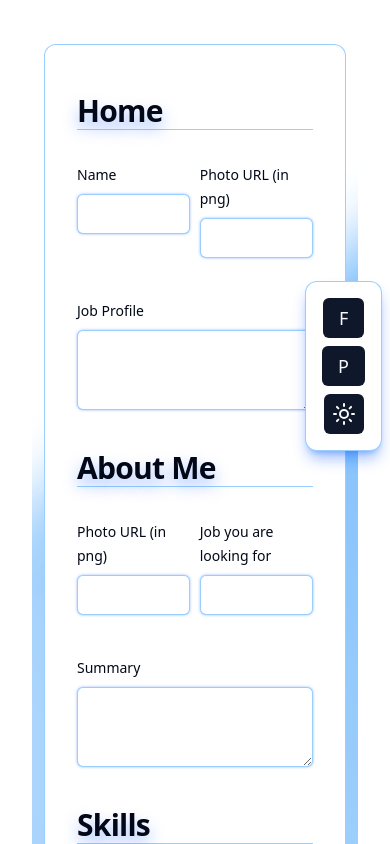
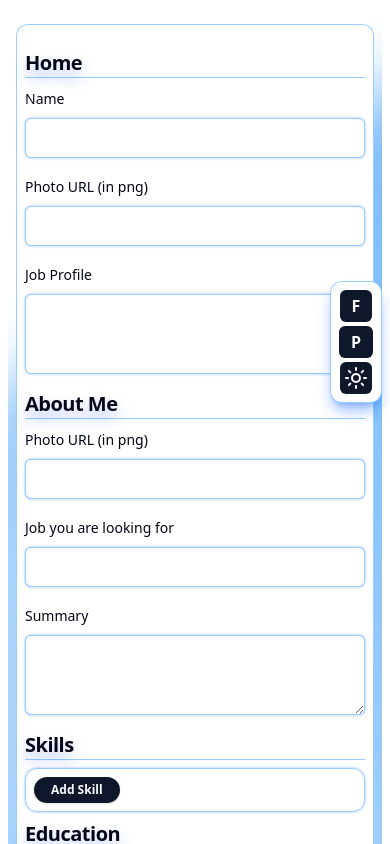
Before and after one commit to Lokesh544/Frontend-Project-Work-7-University, a Next.js app: page /form in a window 390 px wide. Shown: the top 844 px of the page. Built offline with nearby package versions, Linux system fonts and the light colour scheme.

Commit message:
21/5/2024

```diff
--- a/src/Veiws/Form/Form.jsx
+++ b/src/Veiws/Form/Form.jsx
@@ -161,7 +161,7 @@ export default function PortfolioForm() {
     formfeilds.push(
       <div
         key={useId()}
-        className="w-full mt-4 shrink-0 capitalize border-b border-b-border"
+        className="w-full mt-4 max-sm:mt-2 shrink-0 capitalize border-b border-b-border"
       >
         <TypographyH3 className="text-shadow-lg shadow-glow">
           {ele.title}
@@ -221,9 +221,11 @@ export default function PortfolioForm() {
   }
 
   return (
-    <main className="bg-background min-h-screen p-8">
+    <main className="bg-background min-h-screen p-8 max-sm:px-2 max-sm:py-4">
       <ContainerAnimatedBorder
-        className={cn("min-h-full max-w-6xl m-auto p-8")}
+        className={cn(
+          "min-h-full max-w-6xl m-auto p-8 max-sm:py-4 max-sm:px-2"
+        )}
       >
         <Form {...form}>
           <form
@@ -234,7 +236,7 @@ export default function PortfolioForm() {
                 onSubmit(values);
               })(event);
             }}
-            className="space-y-8 flex flex-wrap justify-between"
+            className="space-y-8 max-sm:space-y-2 flex flex-wrap justify-between"
           >
             {formfeilds}
             <div className="shrink-0 w-full flex justify-around">
--- a/src/Veiws/Form/FormInput.jsx
+++ b/src/Veiws/Form/FormInput.jsx
@@ -6,7 +6,7 @@ import { cn } from "@/lib/utils";
 
 export default function FormInput({ field }) {
   return (
-    <FormInputBase field={field} className="w-[48%]">
+    <FormInputBase field={field} className="sm:w-[48%]">
       <Input
         className={cn(shadow.g.base)}
         placeholder={formNameSchema[field.name]?.placeholder}
--- a/src/Veiws/Form/ProjectsArea.jsx
+++ b/src/Veiws/Form/ProjectsArea.jsx
@@ -37,7 +37,7 @@ export default function ProjectsArea({ field }) {
       <ContainerPopover
         key={i}
         className={cn(
-          "min-w-40 w-[30%] h-fit shrink-0 p-4 shadow-glow",
+          "min-w-40 w-full h-fit shrink-0 p-4 max-sm:p-2 shadow-glow",
           shadow.g.base
         )}
       >
@@ -53,7 +53,7 @@ export default function ProjectsArea({ field }) {
           disableDelete={true}
         />
         <Button
-          className="block normal-case text-ellipsis overflow-hidden whitespace-nowrap shadow-glow text-shadow-md hover:scale-105 hover:text-shadow-lg"
+          className="block normal-case text-ellipsis overflow-hidden whitespace-nowrap max-sm:px-2 shadow-glow text-shadow-md hover:scale-105 hover:text-shadow-lg"
           variant="link"
           asChild
         >
@@ -102,7 +102,7 @@ export default function ProjectsArea({ field }) {
   return (
     <ContainerBase
       className={cn(
-        "w-full px-4 py-2 gap-4 flex flex-wrap shadow-glow",
+        "w-full px-4 max-sm:px-2 py-2 gap-4 max-sm:gap-2 flex flex-wrap shadow-glow",
         shadow.g.lg
       )}
     >
--- a/src/Veiws/Form/SkillsArea.jsx
+++ b/src/Veiws/Form/SkillsArea.jsx
@@ -49,7 +49,7 @@ export default function SkillsArea({
   return (
     <ContainerBase
       className={cn(
-        "flex w-full px-4 py-2 capitalize gap-3 flex-wrap shadow-glow",
+        "flex w-full px-4 max-sm:px-2 py-2 capitalize gap-3 flex-wrap shadow-glow",
         shadow.g.base
       )}
     >
--- a/src/Veiws/Home.jsx
+++ b/src/Veiws/Home.jsx
@@ -6,17 +6,18 @@ import Link from "next/link";
 
 export default function Home() {
   return (
-    <main className="bg-background h-screen p-8">
+    <main className="bg-background h-screen p-8 max-sm:px-2 max-sm:py-4">
       <ContainerAnimatedBorder
         className={cn(
           "bg-popover h-full max-w-6xl m-auto p-8 flex flex-col justify-center items-center gap-y-6 text-primary "
         )}
       >
         <TypographyH1>
-          Welcome to <span className="text-[5rem]">Portfolio Builder</span>
+          Welcome to{" "}
+          <span className="text-[5rem] max-sm:text-5xl">Portfolio Builder</span>
         </TypographyH1>
         <Button
-          className="shadow-lg shadow-glow hover:shadow-glow hover:shadow-xl hover:scale-105"
+          className="max-sm:text-xs font-bold shadow-lg shadow-glow hover:shadow-glow hover:shadow-xl hover:scale-105"
           asChild
         >
           <Link href="/form">Let's Get Started</Link>
--- a/src/Veiws/Portfolio/Portfolio.jsx
+++ b/src/Veiws/Portfolio/Portfolio.jsx
@@ -29,12 +29,12 @@ export default function Portfolio({ portfolioData }) {
   data?.projects && (data.projects = mapToList(data?.projects));
 
   return (
-    <main className="bg-background min-h-screen p-8">
+    <main className="bg-background min-h-screen p-8 max-sm:px-2 max-sm:py-4">
       <ContainerAnimatedBorder
-        className={cn("min-h-full max-w-6xl m-auto p-8")}
+        className={cn("min-h-full max-w-6xl m-auto p-8 max-sm:p-3")}
       >
-        <div className="flex h-[40vh] mb-8">
-          <div className="min-w-40 w-1/2 flex flex-col justify-center items-center">
+        <div className="flex max-sm:flex-col-reverse sm:h-[40vh] mb-8 max-sm:mb-4">
+          <div className="min-w-40 sm:w-1/2 flex flex-col justify-center items-center">
             <TypographyH2 className="capitalize text-shadow-xl">
               {data?.name}
             </TypographyH2>
@@ -50,7 +50,7 @@ export default function Portfolio({ portfolioData }) {
             />
           </div>
         </div>
-        <div className="flex h-[40vh] my-4">
+        <div className="flex max-sm:flex-col sm:h-[40vh] my-4 max-sm:my-2">
           <div className="grow">
             <Image
               src={data?.aboutMePhotoURL}
@@ -60,21 +60,21 @@ export default function Portfolio({ portfolioData }) {
               className="rounded-lg h-full mx-auto"
             />
           </div>
-          <div className="min-w-40 w-1/2 flex flex-col justify-center items-center">
+          <div className="min-w-40 sm:w-1/2 flex flex-col justify-center items-center">
             <TypographyH2 className="capitalize text-shadow-xl">
               {data?.job}
             </TypographyH2>
             <TypographyP>{data?.summary}</TypographyP>
           </div>
         </div>
-        <div className="flex flex-col items-center capitalize my-4">
-          <TypographyH2 className="capitalize m-4 p-2 text-shadow-xl">
+        <div className="flex flex-col items-center capitalize my-4 max-sm:my-2">
+          <TypographyH2 className="capitalize m-4 max-sm:m-2 p-2 text-shadow-xl">
             Education
           </TypographyH2>
-          <div className="w-full flex justify-around flex-wrap my-4">
+          <div className="w-full flex max-sm:flex-col justify-around flex-wrap gap-y-4 my-4 max-sm:my-2">
             <ContainerPopover
               className={cn(
-                "w-1/3 p-6 gap-4 flex flex-col items-center shadow-glow hover:scale-105",
+                "sm:w-1/3 p-6 max-sm:p-3 gap-4 max-sm:gap-2 flex flex-col items-center shadow-glow hover:scale-105",
                 shadow.g.md
               )}
             >
@@ -86,7 +86,7 @@ export default function Portfolio({ portfolioData }) {
             </ContainerPopover>
             <ContainerPopover
               className={cn(
-                "w-1/3 p-6 gap-4 flex flex-col items-center shadow-glow hover:scale-105",
+                "sm:w-1/3 p-6 max-sm:p-3 gap-4 max-sm:gap-2 flex flex-col items-center shadow-glow hover:scale-105",
                 shadow.g.md
               )}
             >
@@ -99,13 +99,15 @@ export default function Portfolio({ portfolioData }) {
           </div>
         </div>
         {data?.projects && (
-          <div className="flex flex-col items-center flex-wrap capitalize my-4">
-            <TypographyH2 className="p-4 text-shadow-xl">Projects</TypographyH2>
-            <div className="w-full m-6 p-4 flex flex-wrap justify-center gap-4">
+          <div className="flex flex-col items-center flex-wrap capitalize my-4 max-sm:my-2">
+            <TypographyH2 className="p-4 max-sm:p-2 text-shadow-xl">
+              Projects
+            </TypographyH2>
+            <div className="w-full m-6 max-sm:m-2 p-4 max-sm:p-2 flex flex-wrap justify-center gap-4">
               {data.projects.map((ele, id) => (
                 <ContainerPopover
                   className={cn(
-                    "w-72 py-2 px-3 text-center shadow-glow hover:scale-105",
+                    "w-72 max-sm:w-full py-2 px-3 text-center shadow-glow hover:scale-105",
                     shadow.g.md
                   )}
                   key={id}
@@ -114,7 +116,7 @@ export default function Portfolio({ portfolioData }) {
                   <p className="leading-7 mt-1">Skills:</p>
                   <ContainerPopover
                     className={cn(
-                      "m-2 mt-0 p-4 flex flex-wrap justify-center gap-4 shadow-glow",
+                      "m-2 mt-0 p-4 max-sm:p-2 flex flex-wrap justify-center gap-4 max-sm:gap-2 shadow-glow",
                       shadow.g.base
                     )}
                   >
@@ -141,13 +143,13 @@ export default function Portfolio({ portfolioData }) {
           </div>
         )}
         {data?.skills && (
-          <div className="flex flex-col items-center flex-wrap capitalize my-4 px-6">
-            <TypographyH2 className="capitalize p-4 text-shadow-xl">
+          <div className="flex flex-col items-center flex-wrap capitalize my-4 max-sm:my-2 px-6 max-sm:px-3">
+            <TypographyH2 className="capitalize p-4 max-sm:p-2 text-shadow-xl">
               Skills
             </TypographyH2>
             <ContainerPopover
               className={cn(
-                "w-full my-6 p-4 flex flex-wrap justify-center gap-4 shadow-glow",
+                "w-full my-6 max-sm:my-3 p-4 max-sm:p-2 flex flex-wrap justify-center gap-4 max-sm:gap-2 shadow-glow",
                 shadow.g.base
               )}
             >
@@ -157,12 +159,15 @@ export default function Portfolio({ portfolioData }) {
             </ContainerPopover>
           </div>
         )}
-        <div className="flex flex-col items-center flex-wrap capitalize my-4">
-          <TypographyH2 className="capitalize p-4 text-shadow-xl">
+        <div className="flex flex-col items-center flex-wrap capitalize my-4 max-sm:my-2">
+          <TypographyH2 className="capitalize p-4 max-sm:p-2 text-shadow-xl">
             Contact
           </TypographyH2>
           <ContainerPopover
-            className={cn("my-4 p-4 w-2/3 shadow-glow", shadow.g.lg)}
+            className={cn(
+              "my-4 max-sm:my-2 p-4 max-sm:p-3 w-2/3 max-sm:w-full shadow-glow",
+              shadow.g.lg
+            )}
           >
             <TypographyH4 className="text-center">Get in Touch</TypographyH4>
             <div className="my-3">
@@ -179,14 +184,14 @@ export default function Portfolio({ portfolioData }) {
             </div>
             <div className="flex justify-center">
               <Button
-                className="m-4 shadow-lg shadow-glow-foreground hover:shadow-glow-foreground hover:scale-105 hover:shadow-xl"
+                className="m-4 max-sm:m-3 shadow-lg shadow-glow-foreground hover:shadow-glow-foreground hover:scale-105 hover:shadow-xl"
                 type="submit"
               >
                 Submit
               </Button>
             </div>
           </ContainerPopover>
-          <div className="w-full flex justify-center gap-10">
+          <div className="w-full my-2 flex max-sm:flex-col justify-center gap-10 max-sm:gap-5">
             <Button
               className="shadow-lg shadow-glow-foreground hover:shadow-glow-foreground hover:scale-105 hover:shadow-xl"
               asChild
--- a/src/components/SideNav.jsx
+++ b/src/components/SideNav.jsx
@@ -27,15 +27,24 @@ export default function SideNav() {
   }, [mode]);
 
   return (
-    <ContainerPopover className="p-4 gap-2 w-auto fixed right-2 top-1/3 flex flex-col items-center shadow-glow shadow-lg">
-      <Button className="text-lg" asChild>
+    <ContainerPopover className="p-4 max-sm:p-2 gap-2 max-sm:gap-1 w-auto fixed right-2 top-1/3 flex flex-col items-center shadow-glow shadow-lg">
+      <Button
+        className="text-lg max-sm:text-base font-bold h-fit max-sm:py-1 max-sm:px-3"
+        asChild
+      >
         <Link href="form">F</Link>
       </Button>
-      <Button className="text-lg" asChild>
+      <Button
+        className="text-lg max-sm:text-base font-bold h-fit max-sm:py-1 max-sm:px-3"
+        asChild
+      >
         <Link href="portfolio">P</Link>
       </Button>
       <Popover>
-        <Button className="p-2 text-lg" asChild>
+        <Button
+          className="p-2 text-lg max-sm:text-base h-fit max-sm:py-1 max-sm:px-1"
+          asChild
+        >
           <PopoverTrigger>
             {mode == 2 ? (
               <LaptopIcon />
@@ -48,6 +57,7 @@ export default function SideNav() {
         </Button>
         <PopoverContent className="flex gap-2 w-fit mx-2 shadow-lg shadow-glow">
           <Button
+            className="max-sm:text-sm font-bold h-fit max-sm:py-1 max-sm:px-3"
             onClick={() => {
               setMode(0);
               saveMode(0);
@@ -56,6 +66,7 @@ export default function SideNav() {
             Light
           </Button>
           <Button
+            className="max-sm:text-sm font-bold h-fit max-sm:py-1 max-sm:px-3"
             onClick={() => {
               setMode(1);
               saveMode(1);
@@ -64,6 +75,7 @@ export default function SideNav() {
             Dark
           </Button>
           <Button
+            className="max-sm:text-sm font-bold h-fit max-sm:py-1 max-sm:px-3"
             onClick={() => {
               setMode(2);
               saveMode(2);
--- a/src/components/ui/Container.jsx
+++ b/src/components/ui/Container.jsx
@@ -32,9 +32,9 @@ export function ContainerAnimatedBorder({ children, className, ...props }) {
   return (
     <ContainerBase
       className={cn(
-        "[--border-width:0.75rem]",
+        "[--border-width:0.75rem] max-sm:[--border-width:0.5rem]",
         className,
-        "p-[--border-width] block overflow-hidden border-0 bg-inherit"
+        "max-sm:p-[--border-width] p-[--border-width] block overflow-hidden border-0 bg-inherit"
       )}
     >
       <ContainerBase
--- a/src/components/ui/Typography.jsx
+++ b/src/components/ui/Typography.jsx
@@ -4,7 +4,7 @@ export function TypographyH1({ children, className, ...props }) {
   return (
     <h1
       className={cn(
-        "scroll-m-20 text-5xl font-extrabold tracking-tight lg:text-5xl",
+        "scroll-m-20 text-5xl max-sm:text-3xl font-extrabold tracking-tight lg:text-5xl",
         className
       )}
       {...props}
@@ -18,7 +18,7 @@ export function TypographyH2({ children, className, ...props }) {
   return (
     <h2
       className={cn(
-        "scroll-m-20 border-b pb-2 text-4xl font-semibold tracking-tight first:mt-0",
+        "scroll-m-20 border-b pb-2 text-4xl max-sm:text-2xl font-semibold tracking-tight first:mt-0",
         className
       )}
       {...props}
@@ -32,7 +32,7 @@ export function TypographyH3({ children, className, ...props }) {
   return (
     <h3
       className={cn(
-        "scroll-m-20 text-3xl font-semibold tracking-tight",
+        "scroll-m-20 text-3xl max-sm:text-xl font-semibold tracking-tight",
         className
       )}
       {...props}
@@ -46,7 +46,7 @@ export function TypographyH4({ children, className, ...props }) {
   return (
     <h4
       className={cn(
-        "scroll-m-20 text-2xl font-semibold tracking-tight",
+        "scroll-m-20 text-2xl max-sm:text-lg font-semibold tracking-tight",
         className
       )}
       {...props}
```
Also changed, not shown: 1 other file (tests, documents, lock files or other folders).
